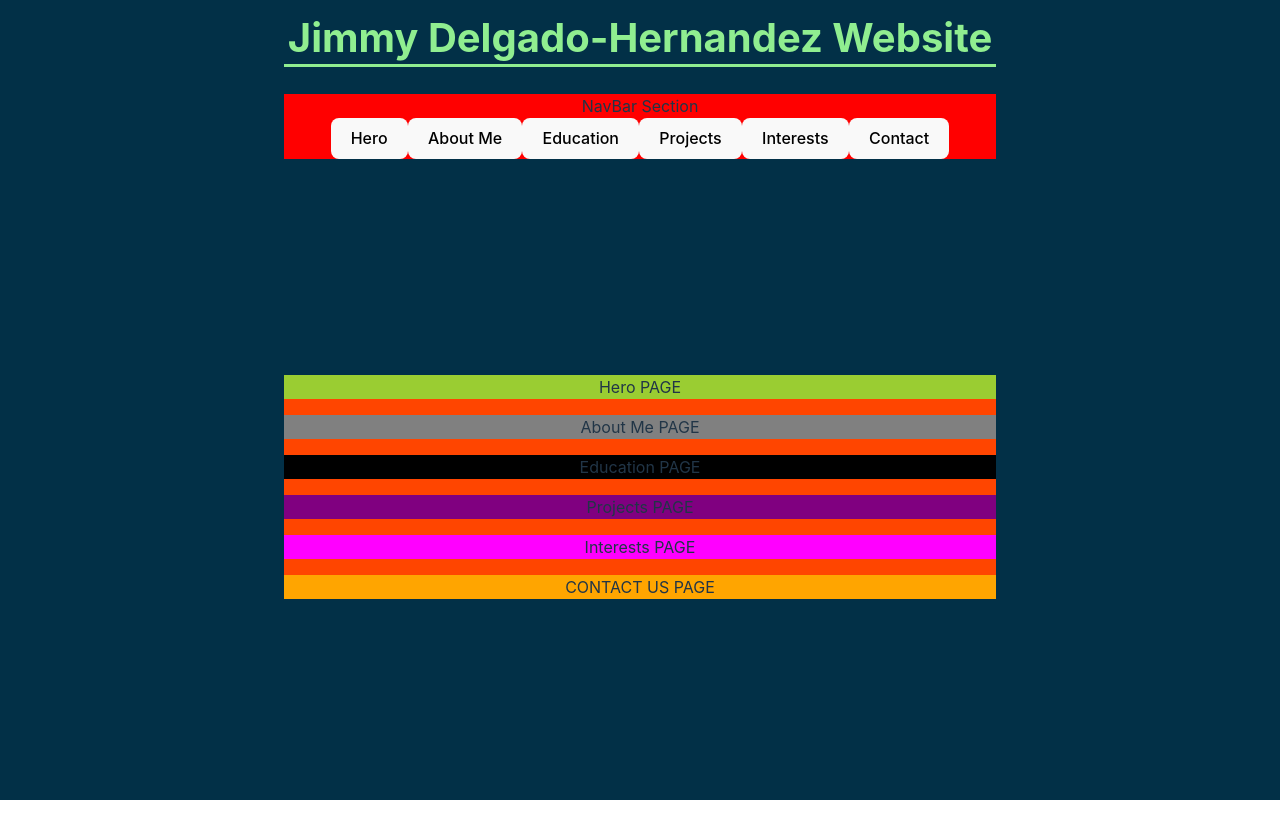
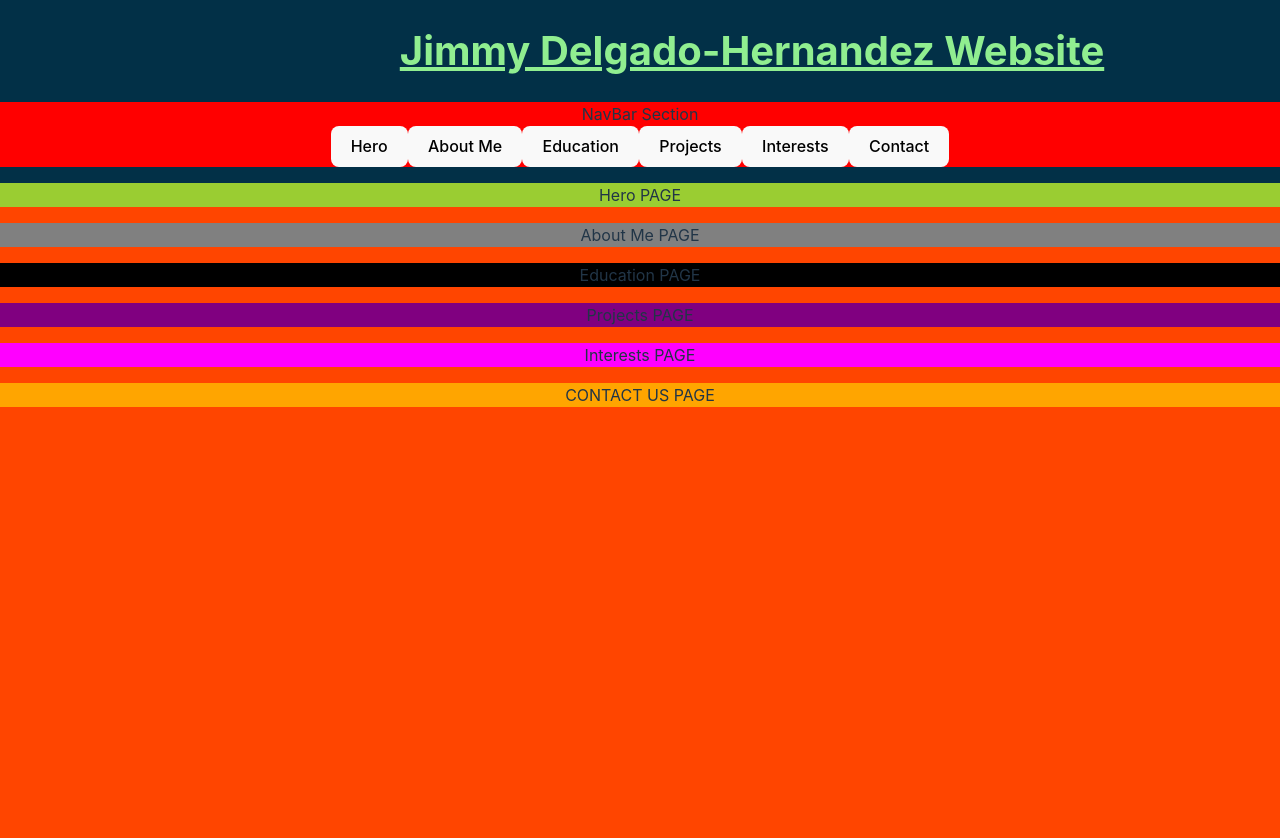
Before and after one commit to Maker424/CS110, a React (Vite) app in the folder ProfessionalWebsite/: page / in a window 1280 px wide. Shown: the top 838 px of the page. Before the commit the page ends 800 px from the top, so only its background shows below. Built offline with nearby package versions, Linux system fonts and the light colour scheme.

Commit message:
Fixed Body layout scrolling?

```diff
--- a/ProfessionalWebsite/src/App.css
+++ b/ProfessionalWebsite/src/App.css
@@ -1,7 +1,8 @@
 #root {
-  max-width: 1280px;
+  width: 1548px;
+  /*max-width: 1280px;*/
   margin: 0 auto;
-  padding: 2rem;
+  /*padding: 2rem;*/
   text-align: center;
 }
 
@@ -47,11 +48,9 @@
 
 body {
   background-color: #023047;
-}
-
-header {
-  position: relative;
-  top: -200px;
+  overflow-y: auto;
+  margin: auto;
+  height: 100%;
 }
 
 .NavBar {
@@ -60,15 +59,24 @@ header {
 }
 
 .WebTitle {
-  /*position: relative;*/
   color: lightgreen;
-  border-bottom: solid;
-  padding: 4px;
+  /*background-color: green;*/
+  width: 800px;
+  position: relative;
+  left: 350px;
+  padding: 2px;
+}
+
+.WebTitle h1 {
+  font-size: 40px;
+  text-decoration: underline;
 }
 
 .Website-Body {
   background-color: orangered;
   width: 100%;
+  min-height: 100vh;
+  height: 200px;
 }
 
 .Hero-Section {
--- a/ProfessionalWebsite/src/App.jsx
+++ b/ProfessionalWebsite/src/App.jsx
@@ -15,7 +15,9 @@ function App() {
   return (
     <>
       <header>
-      <h1 className='WebTitle'>Jimmy Delgado-Hernandez Website</h1>
+        <div className="WebTitle">
+          <h1>Jimmy Delgado-Hernandez Website</h1>
+        </div>
         <div className="NavBar">
           NavBar Section
           <nav>
```
